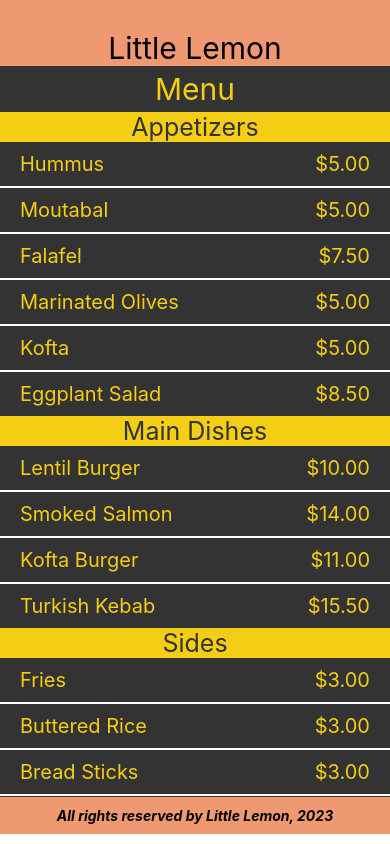
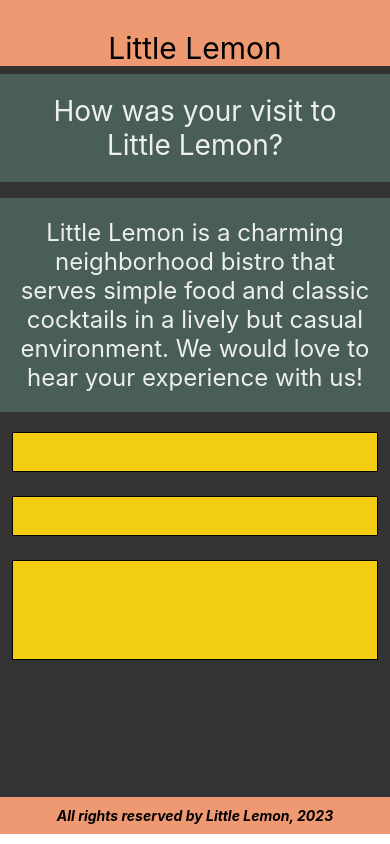
Before and after one commit to thien1892/react-native-tutorial, a React Native app: screen / in a window 390 px wide. Shown: the top 844 px of the page. Built offline with nearby package versions, Linux system fonts and the light colour scheme.

Commit message:
add text input in react, filr FeedbackForm and update in WelcomeScreen

```diff
--- a/App.js
+++ b/App.js
@@ -5,27 +5,29 @@ import Footer from './components/LittleLemonFooter';
 import WellcomeScreen from './components/WelcomeScreen';
 import MenuItems from './components/MenuItems';
 import MenuItemSections from './components/Section';
+import FeedbackForm from './components/FeedbackForm';
 
 export default function App() {
   return (
     <>
-    <View>
+    <View style={styles.container}>
       {/* <Text>Hello Thien!</Text> */}
       {/* <StatusBar style="auto" /> */}
       <LittleLemonHeader/>
       {/* <WellcomeScreen/> */}
+      <FeedbackForm/>
       {/* <MenuItems/> */}
       {/* <MenuItemSections/> */}
       {/* <Footer/> */}
     </View>
 
-    <View style={styles.container}>
+    {/* <View style={styles.container}>
       <MenuItemSections/>
-    </View>
+    </View> */}
 
-    {/* <View style={{flex:1, backgroundColor:'gray'}}> */}
-      {/* <WellcomeScreen/> */}
-    {/* </View> */}
+    {/* <View style={{flex:1, backgroundColor:'gray'}}>
+      <WellcomeScreen/>
+    </View> */}
 
     <View>
       <Footer/>
--- /dev/null
+++ b/components/FeedbackForm.js
@@ -0,0 +1,89 @@
+import React, { useState } from 'react';
+import {
+  StyleSheet,
+  Text,
+  TextInput,
+  ScrollView,
+  KeyboardAvoidingView,
+  Platform,
+} from 'react-native';
+
+const FeedbackForm = () => {
+  // declare the variables
+  const [firstName, onChangeFirstName] = useState('');
+  const [lastName, onChangeLastName] = useState('');
+  const [message, onChangeMessage] = useState('');
+
+  return (
+    <KeyboardAvoidingView
+      style={styles.container}
+      behavior={Platform.OS === 'ios' ? 'padding' : 'height'}>
+      <ScrollView keyboardDismissMode="on-drag">
+        <Text style={styles.headingSection}>
+          How was your visit to Little Lemon?
+        </Text>
+        <Text style={styles.infoSection}>
+          Little Lemon is a charming neighborhood bistro that serves simple food
+          and classic cocktails in a lively but casual environment. We would
+          love to hear your experience with us!
+        </Text>
+        <TextInput
+          style={styles.input}
+          value={firstName}
+          onChangeText={onChangeFirstName}
+        />
+        <TextInput
+          style={styles.input}
+          value={lastName}
+          onChangeText={onChangeLastName}
+        />
+        <TextInput
+          style={styles.messageInput}
+          value={message}
+          onChangeText={onChangeMessage}
+        />
+      </ScrollView>
+    </KeyboardAvoidingView>
+  );
+};
+
+const styles = StyleSheet.create({
+  container: {
+    flex: 1,
+  },
+  input: {
+    height: 40,
+    margin: 12,
+    borderWidth: 1,
+    padding: 10,
+    fontSize: 16,
+    borderColor: 'EDEFEE',
+    backgroundColor: '#F4CE14',
+  },
+  messageInput: {
+    height: 100,
+    margin: 12,
+    borderWidth: 1,
+    padding: 10,
+    fontSize: 16,
+    backgroundColor: '#F4CE14',
+  },
+  infoSection: {
+    fontSize: 24,
+    padding: 20,
+    marginVertical: 8,
+    color: '#EDEFEE',
+    textAlign: 'center',
+    backgroundColor: '#495E57',
+  },
+  headingSection: {
+    fontSize: 28,
+    padding: 20,
+    marginVertical: 8,
+    color: '#EDEFEE',
+    textAlign: 'center',
+    backgroundColor: '#495E57',
+  },
+});
+
+export default FeedbackForm;
--- a/components/WelcomeScreen.js
+++ b/components/WelcomeScreen.js
@@ -1,7 +1,9 @@
 import { setStatusBarBackgroundColor } from "expo-status-bar";
-import { Text, View, ScrollView, StyleSheet } from "react-native";
+import { Text, View, ScrollView, StyleSheet, TextInput } from "react-native";
+import { useState } from "react";
 
 export default function WellcomeScreen() {
+    const [firstName, onChangeFirstName] = useState('');
     return(
         // <View >
         <ScrollView
@@ -14,17 +16,13 @@ export default function WellcomeScreen() {
                 <Text style={welcomeStyles.innerText}>
                     Little Lemon is a charming neighborhood bistro that serves simple food
                     and classic cocktails in a lively but casual environment.
-                    We would love to hear more about your experience with us!
-                    Little Lemon is a charming neighborhood bistro that serves simple food
-                    and classic cocktails in a lively but casual environment.
-                    We would love to hear more about your experience with us!
-                    Little Lemon is a charming neighborhood bistro that serves simple food
-                    and classic cocktails in a lively but casual environment.
-                    We would love to hear more about your experience with us!
-                    Little Lemon is a charming neighborhood bistro that serves simple food
-                    and classic cocktails in a lively but casual environment.
-                    We would love to hear more about your experience with us!
                 </Text>
+                <TextInput
+                style={welcomeStyles.inputText}
+                value={firstName}
+                onChangeText={onChangeFirstName}
+                placeholder="First name"
+                />
         </ScrollView>
         // </View>
     );
@@ -47,4 +45,12 @@ const welcomeStyles= StyleSheet.create({
         color:'#EDEFEE',
         paddingVertical:30
     },
+    inputText: {
+        backgroundColor:'#EDEFEE',
+        padding: 10,
+        borderRadius: 20,
+        fontSize: 20,
+        borderWidth:3,
+        borderColor: '#EE9972',
+    },
 })
```
